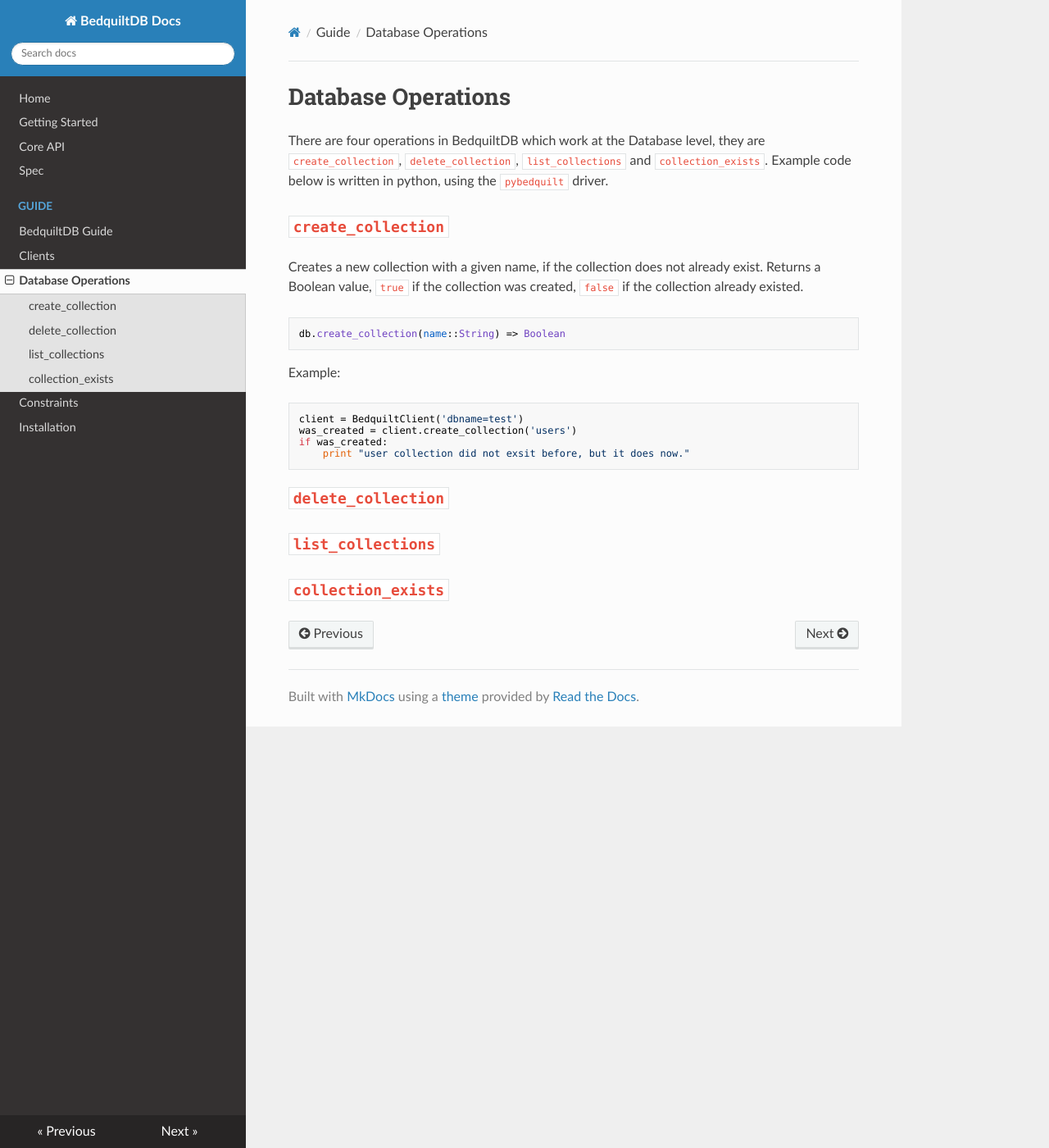
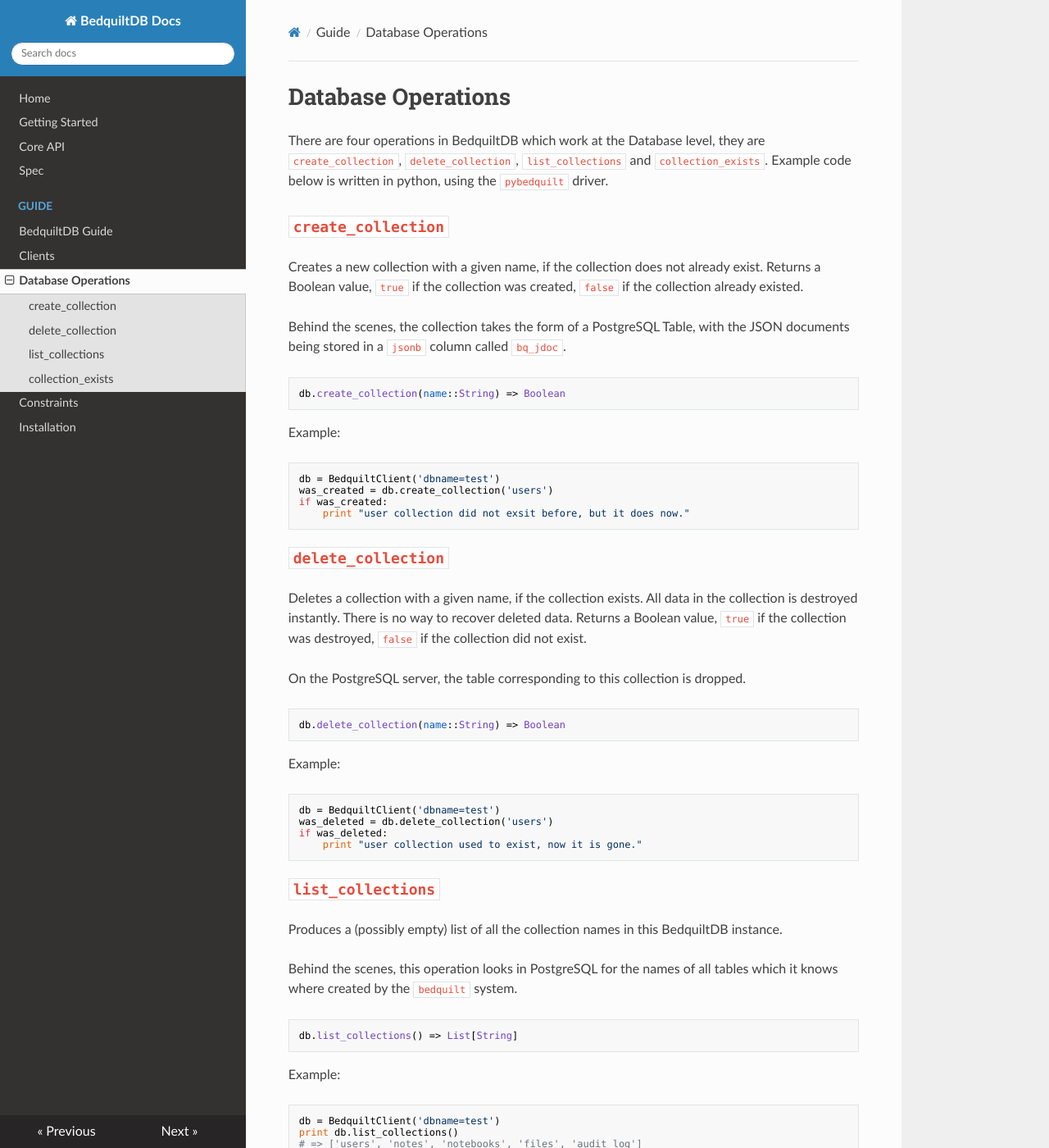
Before and after one commit to BedquiltDB/bedquilt-core, an MkDocs documentation site: the page built from doc/guide/database_ops.md, in a window 1280 px wide and 1400 px high. Shown: the whole window at 82% size. Built offline with MkDocs 1.6.1, drawn with Linux system fonts in a browser that asks for light colours; nearby versions of some CDN libraries; old or Windows-style settings are respelled for this version of MkDocs; some of the changed text lies outside the part shown.

Commit message:
Database Ops done.

````diff
--- a/doc/guide/database_ops.md
+++ b/doc/guide/database_ops.md
@@ -7,24 +7,69 @@
 
 Creates a new collection with a given name, if the collection does not already exist. Returns a Boolean value, `true` if the collection was created, `false` if the collection already existed.
 
+Behind the scenes, the collection takes the form of a PostgreSQL Table, with the JSON documents being stored in a `jsonb` column called `bq_jdoc`.
+
 ```
 db.create_collection(name::String) => Boolean
 ```
 
 Example:
 ```python
-client = BedquiltClient('dbname=test')
-was_created = client.create_collection('users')
+db = BedquiltClient('dbname=test')
+was_created = db.create_collection('users')
 if was_created:
     print "user collection did not exsit before, but it does now."
 ```
 
+
 ## `delete_collection`
 
+Deletes a collection with a given name, if the collection exists. All data in the collection is destroyed instantly. There is no way to recover deleted data. Returns a Boolean value, `true` if the collection was destroyed, `false` if the collection did not exist.
+
+On the PostgreSQL server, the table corresponding to this collection is dropped.
+
+```
+db.delete_collection(name::String) => Boolean
+```
+
+Example:
+```python
+db = BedquiltClient('dbname=test')
+was_deleted = db.delete_collection('users')
+if was_deleted:
+    print "user collection used to exist, now it is gone."
+```
 
 
 ## `list_collections`
 
+Produces a (possibly empty) list of all the collection names in this BedquiltDB instance.
+
+Behind the scenes, this operation looks in PostgreSQL for the names of all tables which it knows where created by the `bedquilt` system.
+
+```
+db.list_collections() => List[String]
+```
+
+Example:
+```python
+db = BedquiltClient('dbname=test')
+print db.list_collections()
+# => ['users', 'notes', 'notebooks', 'files', 'audit_log']
+```
 
 
 ## `collection_exists`
+
+Checks if the named collection exists on the server, returning `true` if it does, `false` otherwise.
+
+```
+db.collection_exists(name::String) => Boolean
+```
+
+Example:
+```python
+db = BedquiltClient('dbname=test')
+print db.collection_exists('users')
+# => True
+```
````
